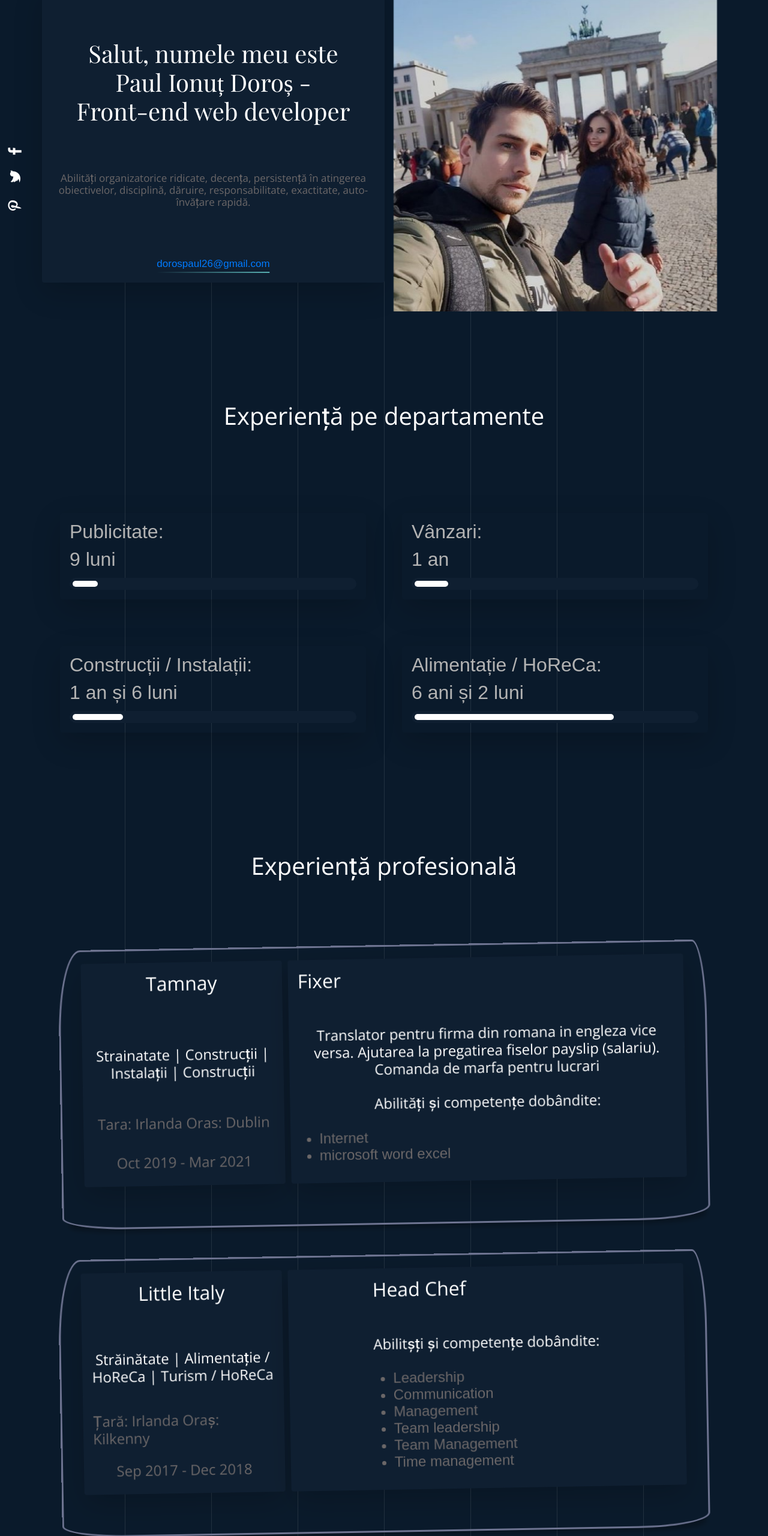
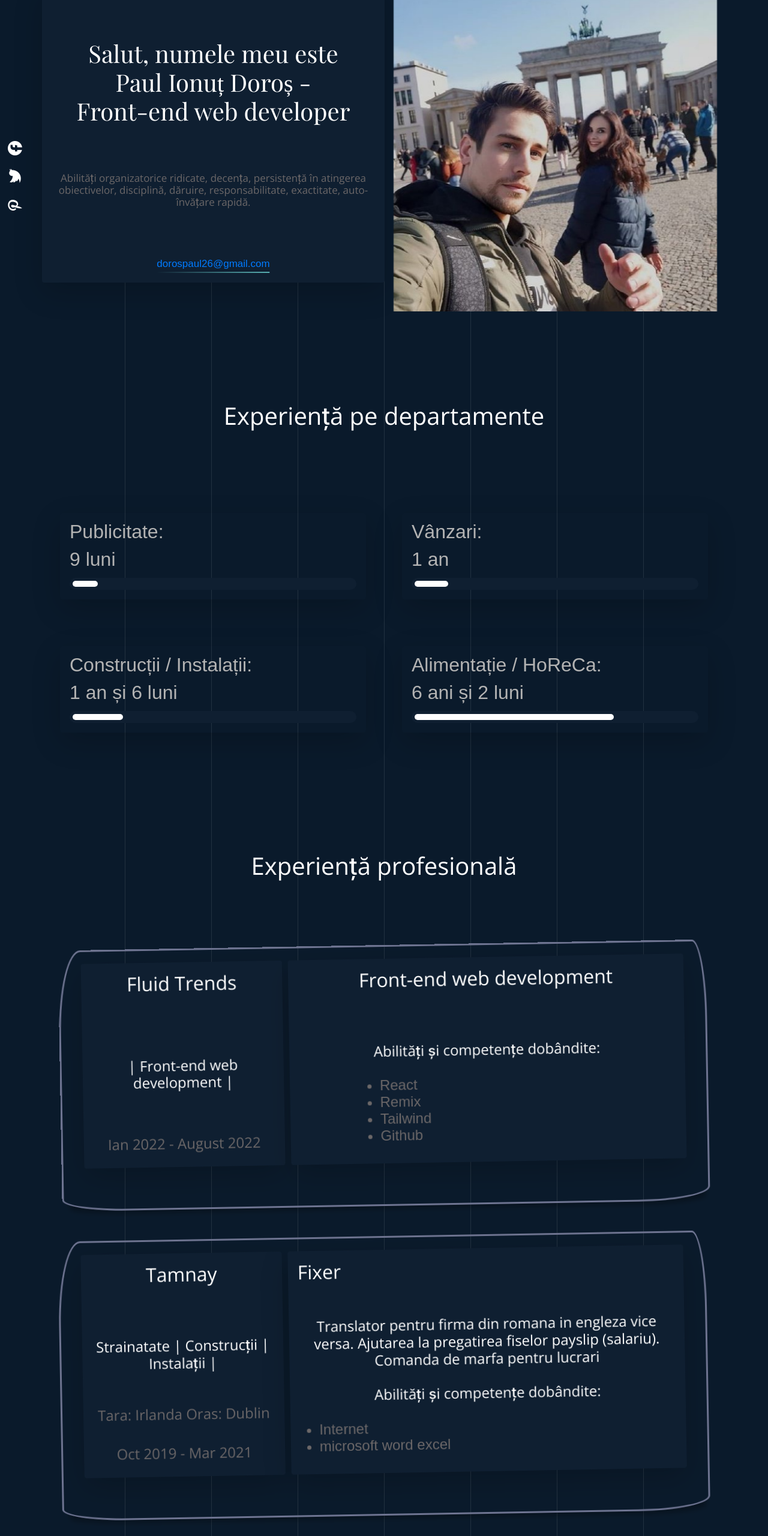
Before and after one commit to PaulDoros/PaulDoros.github.io, a plain HTML site: page index.html in a window 1280 px wide. Shown: the part 180-2740 px from the top of the page at 60% size. Drawn offline with nearby package versions, Linux system fonts and the light colour scheme; files whose address does not match are found by name.

Commit message:
Update index.html

```diff
--- a/index.html
+++ b/index.html
@@ -21,6 +21,7 @@
     <link rel="preconnect" href="https://fonts.googleapis.com">
     <link rel="preconnect" href="https://fonts.gstatic.com" crossorigin>
     <link href="https://fonts.googleapis.com/css2?family=Playfair+Display&display=swap" rel="stylesheet">
+    <script src="https://kit.fontawesome.com/83906a11ea.js" crossorigin="anonymous"></script>
 
 
 
@@ -60,13 +61,25 @@
 
     <!--FB TW PINT-->
     <div class="top1">
-        <ul class="top2">
-            <li><a href="#" class="topicon facebook"> <i class="fa fa-facebook" aria-hidden="true"></i><span></span></a>
+        <ul>
+            <li class="facebook">
+                <a href="https://www.facebook.com/paul.doros">
+                    <i class="fa fa-facebook"></i>
+                    <span></span>
+                </a>
             </li>
-            <li><a href="#" class="topicon twitter"><i class="fa fa-twitter" aria-hidden="true"></i><span></span></a>
+            <li class="twitter">
+                <a href="#">
+                    <i class="fa fa-twitter"></i>
+                    <span></span>
+                </a>
             </li>
-            <li><a href="#" class="topicon pinterest"><i class="fa fa-pinterest-p"
-                        aria-hidden="true"></i><span></span></a></li>
+            <li class="pinterest">
+                <a href="https://www.facebook.com/paul.doros">
+                    <i class="fa fa-pinterest-p"></i>
+                    <span></span>
+                </a>
+            </li>
         </ul>
     </div>
 
@@ -77,7 +90,7 @@
 
 
 
-    <div class="site-mobile-menu " >
+    <div class="site-mobile-menu ">
         <div class="site-mobile-menu-header">
             <div class="site-mobile-menu-close mt-3">
                 <span class="icon-close2 js-menu-toggle"></span>
@@ -92,11 +105,11 @@
             <div class="row align-items-center">
 
 
-            <div  class="col-12 col-md-12 d-none d-xl-block">
-              <nav  class="site-navigation position-relative text-right" role="navigation">
+                <div class="col-12 col-md-12 d-none d-xl-block">
+                    <nav class="site-navigation position-relative text-right" role="navigation">
 
                         <ul class="site-menu js-clone-nav mr-auto d-none d-lg-block">
-                    <li class="active   "><a href="" > <span>Proiectele mele</span></a></li>
+                            <li class="active   "><a href=""> <span>Proiectele mele</span></a></li>
                             <li class="active"><a href="#middle"><span>Experiență profesională</span></a></li>
                             <li class="active"><a href="#educ"><span>Educație</span></a></li>
                             <li class="active"><a href="#abb"> <span>Abilități</span></a></li>
@@ -107,7 +120,9 @@
                 </div>
 
 
-            <div class="d-inline-block d-xl-none ml-md-0 mr-auto py-3" style="position: relative; top: 3px;"><a href="#" class="site-menu-toggle js-menu-toggle text-white"><span class="icon-menu h3"></span></a></div>
+                <div class="d-inline-block d-xl-none ml-md-0 mr-auto py-3" style="position: relative; top: 3px;"><a
+                        href="#" class="site-menu-toggle js-menu-toggle text-white"><span
+                            class="icon-menu h3"></span></a></div>
 
             </div>
 
@@ -212,16 +227,48 @@
     <!--Experienta Munca-->
     <div class="container hcenter">
 
-        <a name="middle"></a><h1  id="exp">Experiență profesională</h1>
+        <a name="middle"></a>
+        <h1 id="exp">Experiență profesională</h1>
     </div>
     <div class="container exper">
 
         <div class="row centru boderbox">
 
 
-                <div class=" centrul  tam descrip col-12 col-sm-12 col-md-12  col-lg-4 col-xl-4  shadow-lg p-3 mb-5 rounded">
+            <div
+                class=" centrul  tam descrip col-12 col-sm-12 col-md-12  col-lg-4 col-xl-4  shadow-lg p-3 mb-5 rounded">
+                <h2>Fluid Trends</h2>
+                <h3> | Front-end web development |</h3>
+                <h4>Ian 2022 - August 2022</h3>
+            </div>
+
+
+            <div class=" centrul descrip col  col-sm col-md  col-lg col-xl  shadow-lg p-3 mb-5 rounded">
+                <div class="fixer">
+                    <h2>Front-end web development</h2>
+                    <h3> </h3>
+                    <h3>Abilități și competențe dobândite:</h3>
+                    <ul>
+                        <li>React</li>
+                        <li>Remix</li>
+                        <li>Tailwind</li>
+                        <li>Github</li>
+                    </ul>
+                </div>
+
+            </div>
+        </div>
+    </div>
+
+    <div class="container exper">
+
+        <div class="row centru boderbox">
+
+
+            <div
+                class=" centrul  tam descrip col-12 col-sm-12 col-md-12  col-lg-4 col-xl-4  shadow-lg p-3 mb-5 rounded">
                 <h2>Tamnay</h2>
-                    <h3>Strainatate | Construcții | Instalații | Construcții</h3>
+                <h3>Strainatate | Construcții | Instalații |</h3>
                 <h4>Tara: Irlanda Oras: Dublin</h3>
                     <h4>Oct 2019 - Mar 2021</h3>
 
@@ -250,7 +297,8 @@
         <div class="headchef centru2"></div>
         <div class="row boderbox">
 
-                <div class="centrul2 tam  descrip  col-12 col-sm-12 col-md-12  col-lg-4 col-xl-4  shadow-lg p-3 mb-5 rounded">
+            <div
+                class="centrul2 tam  descrip  col-12 col-sm-12 col-md-12  col-lg-4 col-xl-4  shadow-lg p-3 mb-5 rounded">
 
                 <h2>Little Italy</h2>
                 <h3>Străinătate | Alimentație / HoReCa | Turism / HoReCa</h3>
@@ -284,7 +332,8 @@
         <div class="sous">
             <div class="row boderbox centru3">
 
-                    <div class="centrul3 descrip  col-12 col-sm-12 col-md-12  col-lg-4 col-xl-4  shadow-lg p-3 mb-5 rounded">
+                <div
+                    class="centrul3 descrip  col-12 col-sm-12 col-md-12  col-lg-4 col-xl-4  shadow-lg p-3 mb-5 rounded">
                     <div class="aroi">
                         <h2>Aroi Asian Fusion</h2>
                         <h3>Străinătate | Alimentație / HoReCa | Turism / HoReCa</h3>
@@ -351,7 +400,8 @@
         <div class="aroi2">
             <div class="row boderbox centru5">
 
-                    <div class=" centrul5 descrip col-12 col-sm-12 col-md-12  col-lg-4 col-xl-4  shadow-lg p-3 mb-5 rounded">
+                <div
+                    class=" centrul5 descrip col-12 col-sm-12 col-md-12  col-lg-4 col-xl-4  shadow-lg p-3 mb-5 rounded">
                     <div class="cluj">
                         <h2>Aroi Asian Fusion</h2>
                         <h3>Străinătate | Alimentație / HoReCa | Turism / HoReCa</h3>
@@ -398,7 +448,8 @@
         <div class="philip">
             <div class="row boderbox centru6">
 
-                    <div class="centrul6 descrip  col-12 col-sm-12 col-md-12  col-lg-4 col-xl-4  shadow-lg p-3 mb-5 rounded">
+                <div
+                    class="centrul6 descrip  col-12 col-sm-12 col-md-12  col-lg-4 col-xl-4  shadow-lg p-3 mb-5 rounded">
                     <div class="morris">
                         <h2>Philip Morris</h2>
                         <h3>Cluj-Napoca | Publicitate | Publicitate / Marketing / PR</h3>
@@ -444,7 +495,8 @@
     <div class="container">
         <div class="educatie">
             <div class="row educatie_fade">
-                <a name="educ"></a><h1 id="ed">Educație</h2>
+                <a name="educ"></a>
+                <h1 id="ed">Educație</h2>
             </div>
             <div class="row educatie_fade_1 ed2">
                 <div class="col descrip  col-sm col-md  col-lg col-xl mr-5 shadow-lg p-3 mb-5 rounded">
@@ -478,21 +530,30 @@
 
     <!--Certififcate-->
 
-    <a name="certiff"></a><h2 id="cert">Certificate</h2>
+    <a name="certiff"></a>
+    <h2 id="cert">Certificate</h2>
     <div class="container cert1_fade ">
         <div class="row certificat">
+            <div class="cert1 col-12 col-sm-12 col-md-12  col-lg-4 col-xl-4">
+                <a href="resources\photos\certificat-azimut.jpeg" target="_blank">Designer Pagini Web</a>
+
+                <div class="image2">
+                    <img src="resources\photos\certificat-azimut.jpeg" alt="certificat azimut" />
+                </div>
+            </div>
+
             <div class="cert1 col-12 col-sm-12 col-md-12  col-lg-4 col-xl-4">
                 <a href="resources\photos\certificat1.png" target="_blank">IT Basic Certification Course</a>
 
                 <div class="image2">
-                        <img src="resources\photos\certificat1.png" alt="" />
+                    <img src="resources\photos\certificat1.png" alt="certificat" />
                 </div>
             </div>
 
             <div class="cert1 col-12 col-sm-12 col-md-12  col-lg-4 col-xl-4 ">
                 <a href="resources\photos\certificat2.PNG " target="_blank">Learn HTML Certificate</a>
                 <div class="image2">
-                        <img src="resources\photos\certificat2.PNG" alt="" />
+                    <img src="resources\photos\certificat2.png" alt="certificat" />
                 </div>
             </div>
 
@@ -501,7 +562,7 @@
                 <a href="resources\photos\certificat4.PNG" target="_blank">Learn CSS</a>
 
                 <div class="image2">
-                        <img src="resources\photos\certificat4.PNG" alt="" />
+                    <img src="resources\photos\certificat4.png" alt="certificat" />
                 </div>
             </div>
 
@@ -511,7 +572,7 @@
                 <a href="resources\photos\certificat5.png" target="_blank">Learn JavaScript</a>
 
                 <div class="image2">
-                    <img src="resources\photos\certificat5.png" alt="" />
+                    <img src="resources\photos\certificat5.png" alt="certificat" />
                 </div>
             </div>
 
@@ -520,14 +581,14 @@
 
                 <a href="resources\photos\ecdl.jpg" target="_blank">ECDL</a>
                 <div class="image2">
-                        <img src="resources\photos\ecdl.jpg" alt="" />
+                    <img src="resources\photos\ecdl.jpg" alt="certificat" />
                 </div>
             </div>
 
             <div class="cert1 col-12 col-sm-12 col-md-12  col-lg-4 col-xl-4">
                 <a href="resources\photos\engleza.jpg" target="_blank">Competenta Ligvistica Engelza</a>
                 <div class="image2">
-                    <img src="resources\photos\engleza.jpg" alt="" />
+                    <img src="resources\photos\engleza.jpg" alt="certificat" />
                 </div>
             </div>
         </div>
@@ -538,13 +599,14 @@
 
     <!--Progress bar bot-->
     <div class="col">
-        <a name="abb"></a><h2 id="abil">Abilități</h2>
+        <a name="abb"></a>
+        <h2 id="abil">Abilități</h2>
     </div>
     <div class="container progressbot">
         <div class="abc row">
 
             <div class="col-12 col-sm-12 col-md-4  col-lg-4 col-xl-4 abilitati">
-                <h2 id="progresss">Aptitudini</h2>
+                <h2 id="progresss">Tools</h2>
 
                 <div class="col cerc1">
                     <div class="progressbar">
@@ -552,14 +614,14 @@
                             <circle cx="80" cy="80" r="70" class="as progressbar__svg-circle  shadow-html">
                             </circle>
                         </svg>
-                    <span class="progressbar__text shadow-html">Munca in Echipa</span>
+                        <span class="progressbar__text shadow-html">GitHub</span>
                     </div>
 
                     <div class="progressbar">
                         <svg class="progressbar__svg hh">
                             <circle cx="80" cy="80" r="70" class="ass progressbar__svg-circle  shadow-css"> </circle>
                         </svg>
-                    <span class="progressbar__text shadow-css">Leardership</span>
+                        <span class="progressbar__text shadow-css">Remix</span>
                     </div>
 
                     <div class="progressbar">
@@ -567,7 +629,7 @@
                             <circle cx="80" cy="80" r="70" class="asss progressbar__svg-circle  shadow-scss">
                             </circle>
                         </svg>
-                    <span class="progressbar__text shadow-scss">Creativitate</span>
+                        <span class="progressbar__text shadow-scss">React</span>
                     </div>
                 </div>
             </div>
@@ -594,18 +656,19 @@
                         <svg class="progressbar__svg pro4">
                             <circle cx="80" cy="80" r="70" class="pro44 progressbar__svg-circle  shadow-node"> </circle>
                         </svg>
-                <span class="progressbar__text shadow-node">Boostrap</span>
+                        <span class="progressbar__text shadow-node">Tailwind</span>
                     </div>
                 </div>
 
             </div>
             <div class="col-12 col-sm-12 col-md-4  col-lg-4 col-xl-4 abilitati">
 
-            <h2 id="progresss">Limbi</h2>
+                <h2 id="progresss">Aptitudini</h2>
                 <div class="col cerc1">
                     <div class="progressbar">
-                <svg class="progressbar__svg pro5" >
-                    <circle cx="80" cy="80" r="70" class="pro55 progressbar__svg-circle  shadow-react"> </circle>
+                        <svg class="progressbar__svg pro5">
+                            <circle cx="80" cy="80" r="70" class="pro55 progressbar__svg-circle  shadow-react">
+                            </circle>
                         </svg>
                         <span class="progressbar__text shadow-react">Engleza</span>
                     </div>
@@ -614,13 +677,13 @@
                             <circle cx="80" cy="80" r="70" class="pro66 progressbar__svg-circle  shadow-angular">
                             </circle>
                         </svg>
-                <span class="progressbar__text shadow-angular">Franceza</span>
+                        <span class="progressbar__text shadow-angular">Munca in Echipa</span>
                     </div>
                     <div class="progressbar">
                         <svg class="progressbar__svg pro7">
                             <circle cx="80" cy="80" r="70" class="pro77 progressbar__svg-circle  shadow-vue"></circle>
                         </svg>
-                <span class="progressbar__text shadow-vue">Germana</span>
+                        <span class="progressbar__text shadow-vue">Creativitate</span>
                     </div>
                 </div>
             </div>
```
Lines whose indentation alone changed are shown as unchanged.
